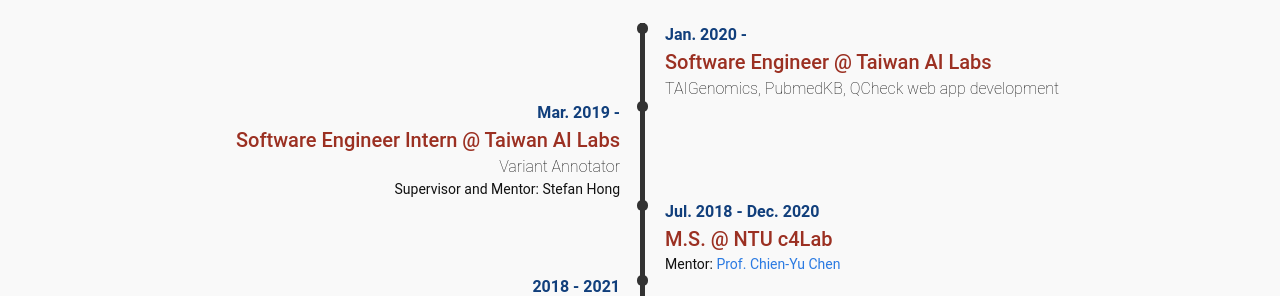
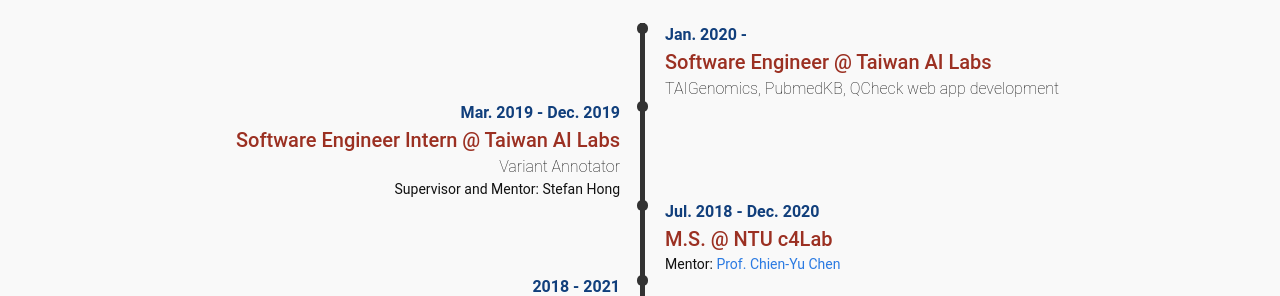
Before and after one commit to shanghungshih/shanghungshih.github.io, a Jekyll site: the page built from index.html, in a window 1280 px wide and 900 px high, scrolled down 429 px. Shown: the part 157-453 px from the top of the window. Built offline with Jekyll 4.4.1, drawn with Linux system fonts in a browser that asks for light colours; the list of posts is cut into pages by our own code.

Commit message:
Update experiences.yml

```diff
--- a/_data/experiences.yml
+++ b/_data/experiences.yml
@@ -3,7 +3,7 @@
   desc:  "TAIGenomics, PubmedKB, QCheck web app development"
   host: false
   brief: true
-- date:  "Mar. 2019 -"
+- date:  "Mar. 2019 - Dec. 2019"
   title: "Software Engineer Intern @ Taiwan AI Labs"
   desc:  "Variant Annotator"
   host:
```
